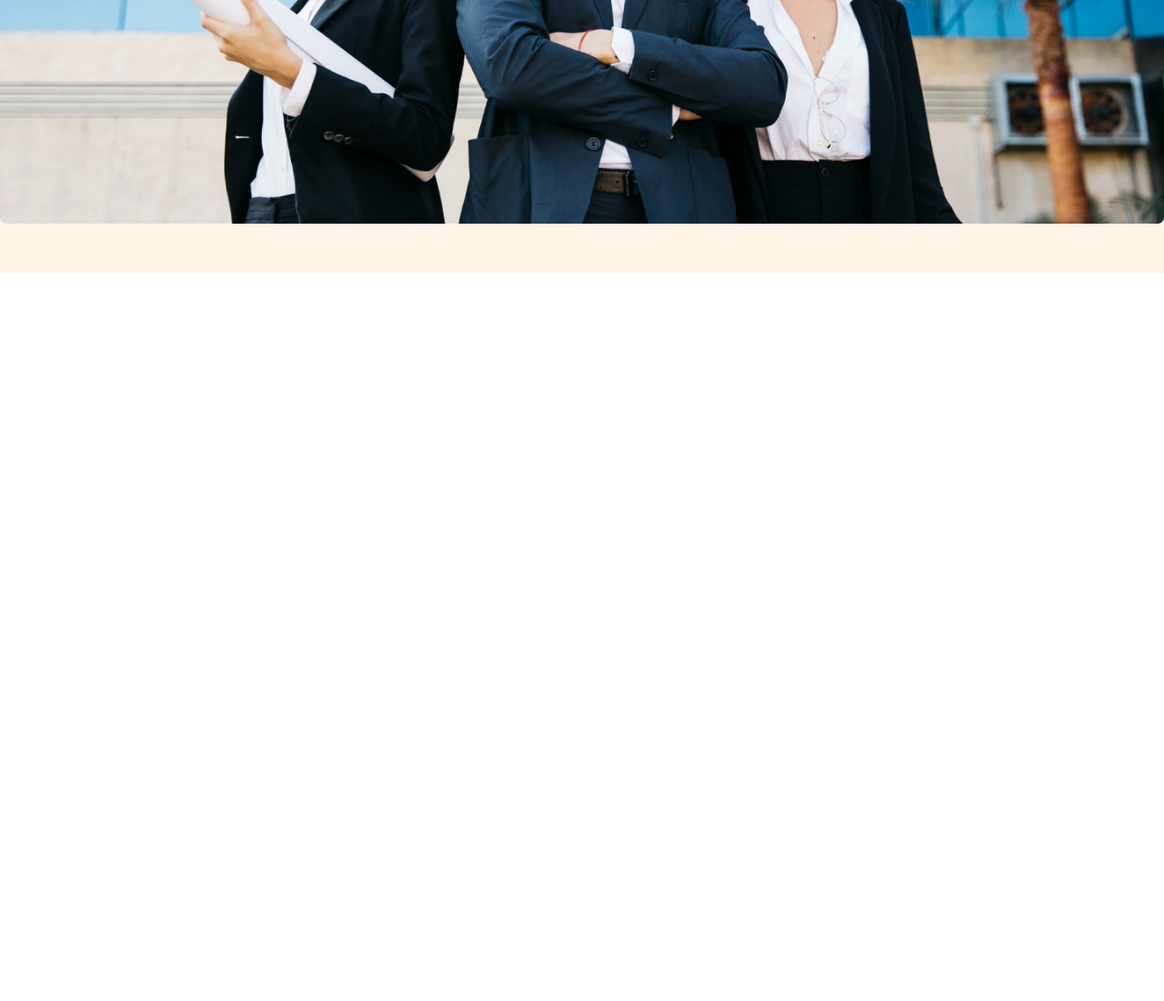
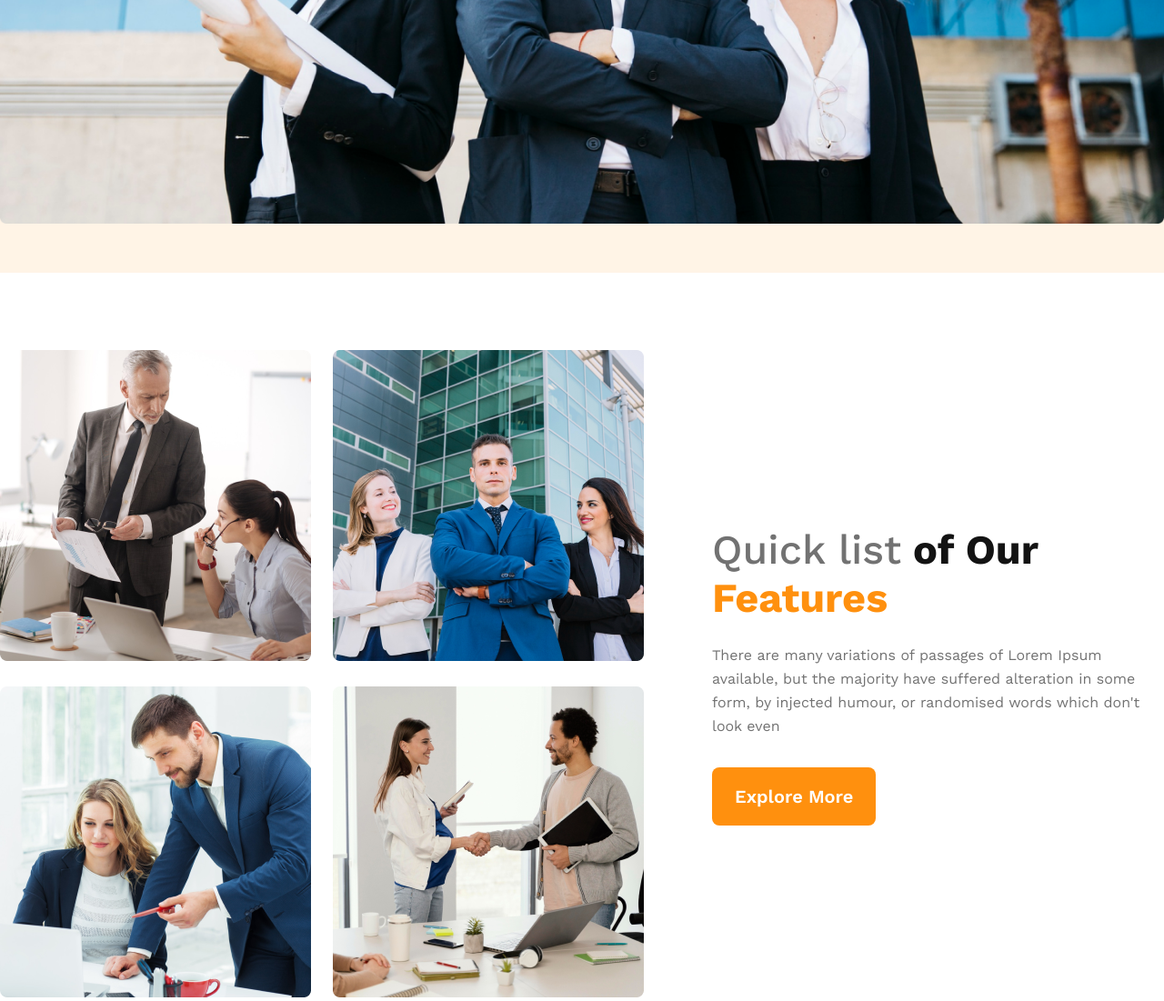
Before and after one commit to borhan98/g3-architect-website, a plain HTML site: page index.html in a window 1280 px wide. Shown: the part 1077-2178 px from the top of the page at 91% size. Before the commit the page ends 1377 px from the top, so only its background shows below. Drawn offline with nearby package versions, Linux system fonts and the light colour scheme.

Commit message:
Team section added

```diff
--- a/assets/css/style.css
+++ b/assets/css/style.css
@@ -25,6 +25,18 @@ li {
     font-size: 20px;
     font-weight: 600;
     text-transform: capitalize;
+}
+.section_title .title {
+    color: #131313;
+    font-size: 45px;
+    font-weight: 700;
+}
+.section_title .description {
+    color: #727272;
+    font-size: 16px;
+    font-weight: 400;
+    line-height: 26px;
+    margin: 24px 0 32px;
 }
 /*----------------------------------------
         Header Seciton Start
@@ -81,3 +93,51 @@ li {
 /*----------------------------------------
         Header Seciton End
 -----------------------------------------*/
+/*----------------------------------------
+        Team Seciton Start
+-----------------------------------------*/
+.team {
+    margin-top: 85px;
+}
+.team_content {
+    display: flex;
+    justify-content: space-evenly;
+    align-items: center;
+    gap: 75px;
+}
+.team_content .members_photo {
+    display: grid;
+    grid-template-columns: repeat(2, 1fr);
+    gap: 24px;
+}
+.team .quick_list {
+    font-weight: 500;
+    color: #727272;
+}
+.team .features {
+    color: #FF900E;
+}
+/*----------------------------------------
+        Team Seciton End
+-----------------------------------------*/
+/*----------------------------------------
+        Header Seciton Start
+-----------------------------------------*/
+
+/*----------------------------------------
+        Header Seciton End
+-----------------------------------------*/
+/*----------------------------------------
+        Header Seciton Start
+-----------------------------------------*/
+
+/*----------------------------------------
+        Header Seciton End
+-----------------------------------------*/
+/*----------------------------------------
+        Header Seciton Start
+-----------------------------------------*/
+
+/*----------------------------------------
+        Header Seciton End
+-----------------------------------------*/
--- a/index.html
+++ b/index.html
@@ -39,26 +39,51 @@
     <!----------------------------------------
             Header Section End
     ------------------------------------------>
+    <main>
+        <!----------------------------------------
+                Team Section Start
+        ------------------------------------------>
+        <section class="team">
+            <div class="container">
+                <div class="team_content">
+                    <div class="members_photo">
+                        <div><img src="./assets/images/team1.png" alt=""></div>
+                        <div><img src="./assets/images/team2.png" alt=""></div>
+                        <div><img src="./assets/images/team3.png" alt=""></div>
+                        <div><img src="./assets/images/team4.png" alt=""></div>
+                    </div>
+                    <div class="section_title">
+                        <h3 class="title"><span class="quick_list">Quick list</span> of Our <br><span class="features">Features</span></h3>
+                        <p class="description">There are many variations of passages of Lorem Ipsum available, but the majority have suffered alteration in some form, by injected humour, or randomised words which don't look even</p>
+                        <a href="#" class="btn_common">explore more</a>
+                    </div>
+                </div>
+            </div>
+        </section>
+        <!----------------------------------------
+                Team Section End
+        ------------------------------------------>
+    </main>
     <!----------------------------------------
             Header Section Start
+    ------------------------------------------>
+
+    <!----------------------------------------
+            Header Section End
     ------------------------------------------>
     <!----------------------------------------
             Header Section Start
     ------------------------------------------>
+
     <!----------------------------------------
-            Header Section Start
+            Header Section End
     ------------------------------------------>
     <!----------------------------------------
             Header Section Start
     ------------------------------------------>
+
     <!----------------------------------------
-            Header Section Start
-    ------------------------------------------>
-    <!----------------------------------------
-            Header Section Start
-    ------------------------------------------>
-    <!----------------------------------------
-            Header Section Start
+            Header Section End
     ------------------------------------------>
 </body>
 </html>
```
